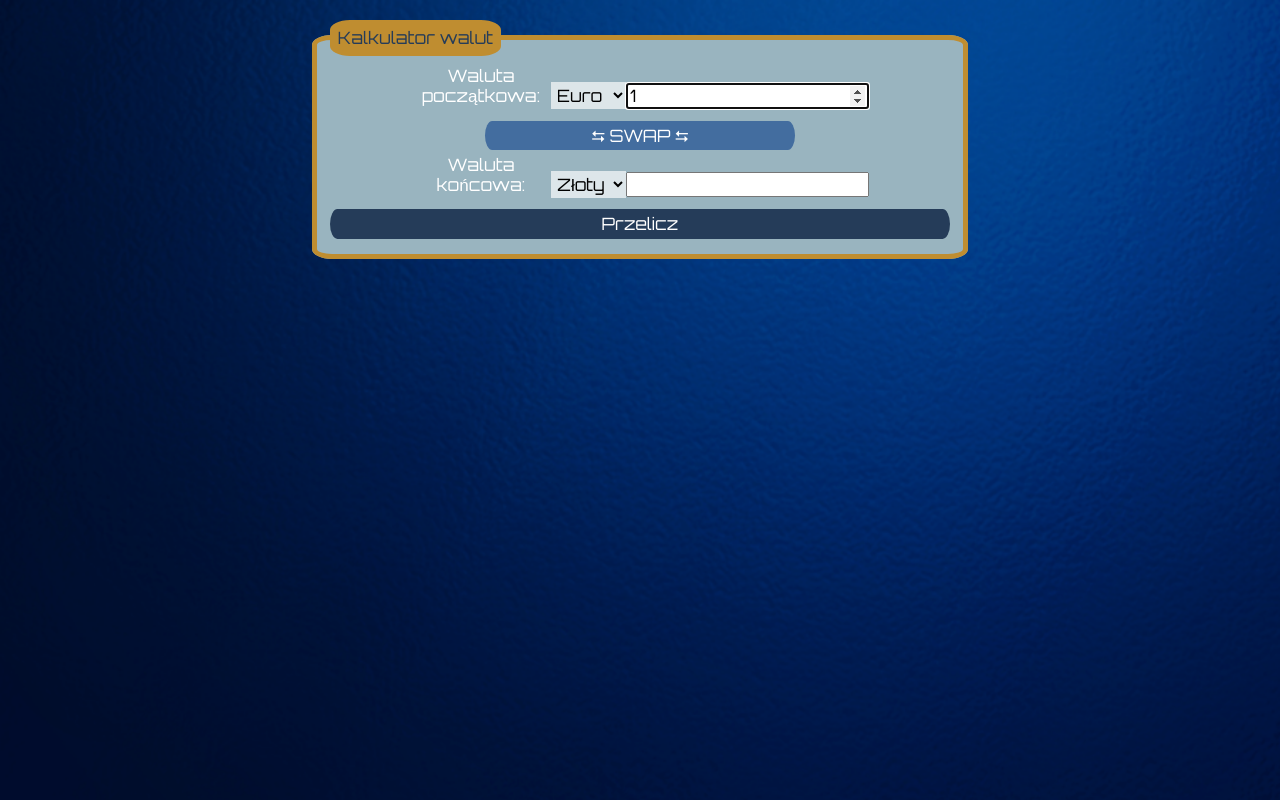
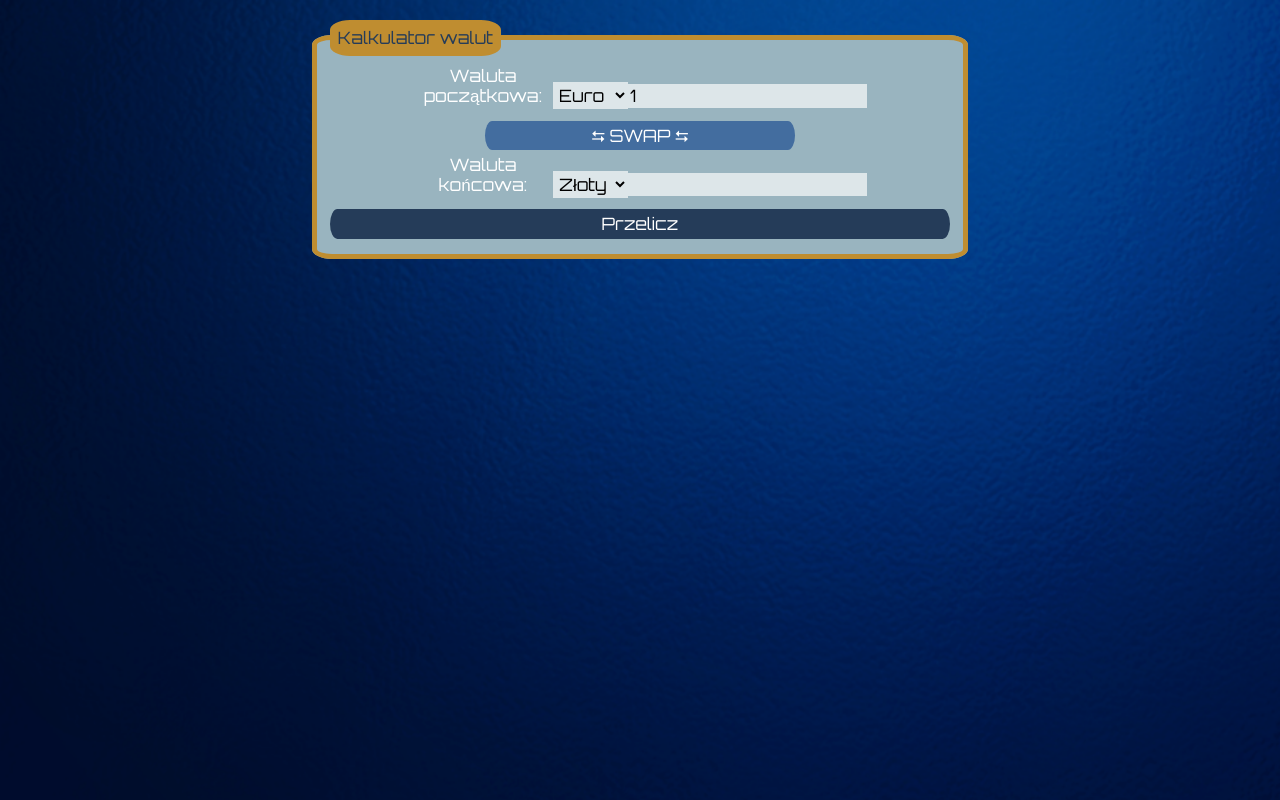
Before and after one commit to TheUnDc/TUDcurrency-calculatorAPI-react, a React (Create React App) app: page / in a window 1280 px wide. Built offline with nearby package versions, Linux system fonts and the light colour scheme.

Commit message:
fixed missing css in input

```diff
--- a/src/App.js
+++ b/src/App.js
@@ -4,6 +4,7 @@ import Buttons from "./Button";
 import Container from "./Container";
 import Form from "./Form";
 import { useState } from "react";
+import Input from "./Input";
 
 function App() {
 
@@ -86,7 +87,7 @@ function App() {
                <Label innerText={"Waluta początkowa:"} />
 
                <Select name={"firstCurrency"} selectedValue={selectedFirstCurrency} selectChange={handleFirstSelectChange} />
-               <input type={"number"} min={"0"} autoFocus={true} step={"any"} value={(firstInputContent)} onChange={handleInputChange} />
+               <Input type={"number"} min={"0"} autoFocus={true} step={"any"} value={(firstInputContent)} onChange={handleInputChange} />
             </p>
 
             <Buttons type={"button"} className={"buttons__swap"} label={"⮀ SWAP ⮀"} onClick={swapCurrency} />
@@ -95,7 +96,7 @@ function App() {
                <Label innerText={"Waluta końcowa:"} />
 
                <Select name={"secoundCurrency"} selectedValue={selectedSecondCurrency} selectChange={handleSecondSelectChange} />
-               <input readOnly type={"number"} value={(secondInputContent)} />
+               <Input readOnly type={"number"} value={(secondInputContent)} />
             </p>
 
             <Buttons type={"submit"} className={"buttons__submit"} label={"Przelicz"} />
--- a/src/Input/index.js
+++ b/src/Input/index.js
@@ -2,7 +2,7 @@ import "./style.css";
 
 const Input = (props) => (
     <input className="input" type={props.type} min={props.min} name={props.name}
-        value={props.value} step={props.step} autoFocus={props.autofocus} readOnly={props.readonly}/>
+        value={props.value} step={props.step} autoFocus={props.autofocus} readOnly={props.readOnly} onChange={props.onChange}/>
 );
 
 export default Input
```
Also changed, not shown: src/Select/index.js (+0 -10 lines).
